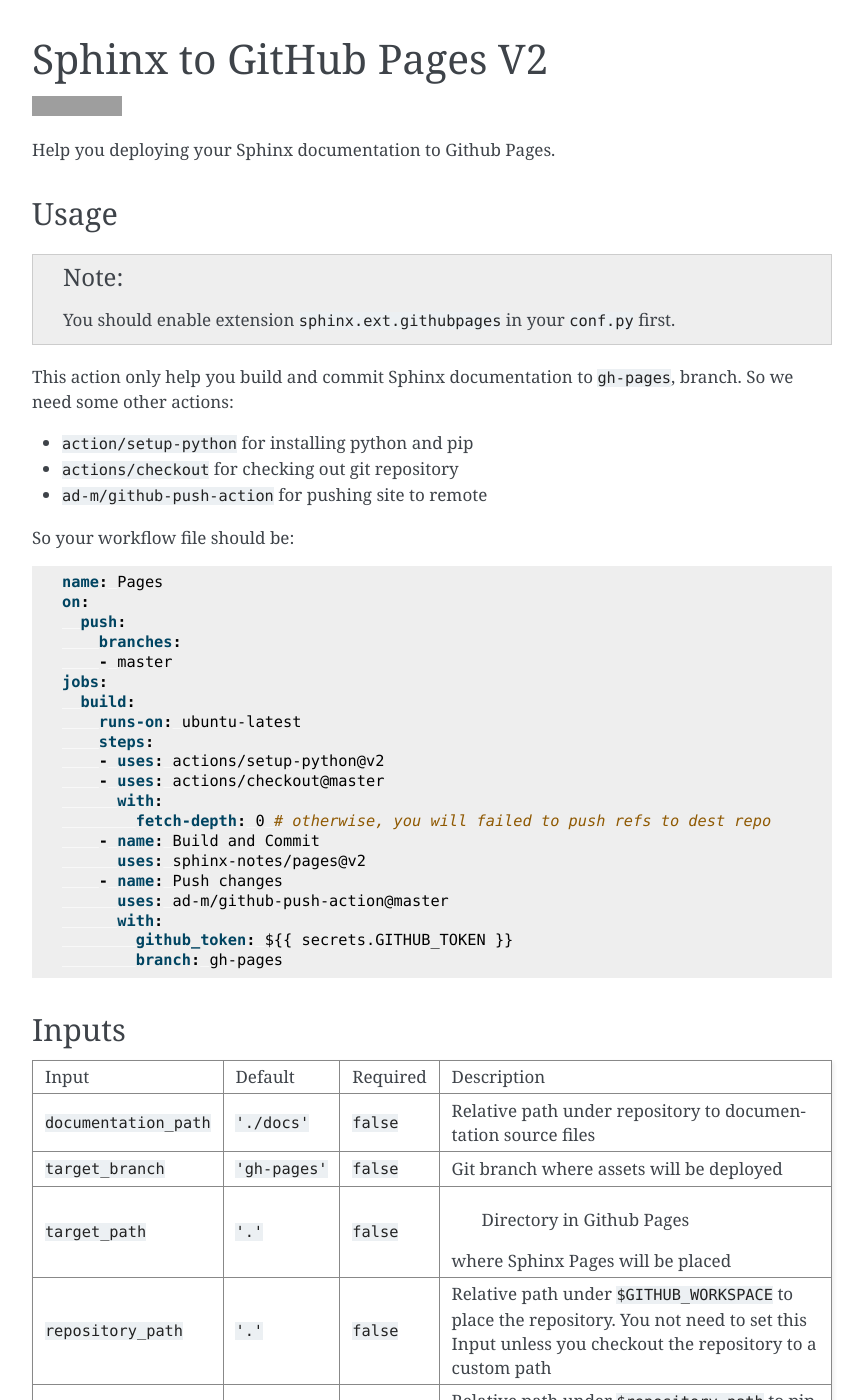
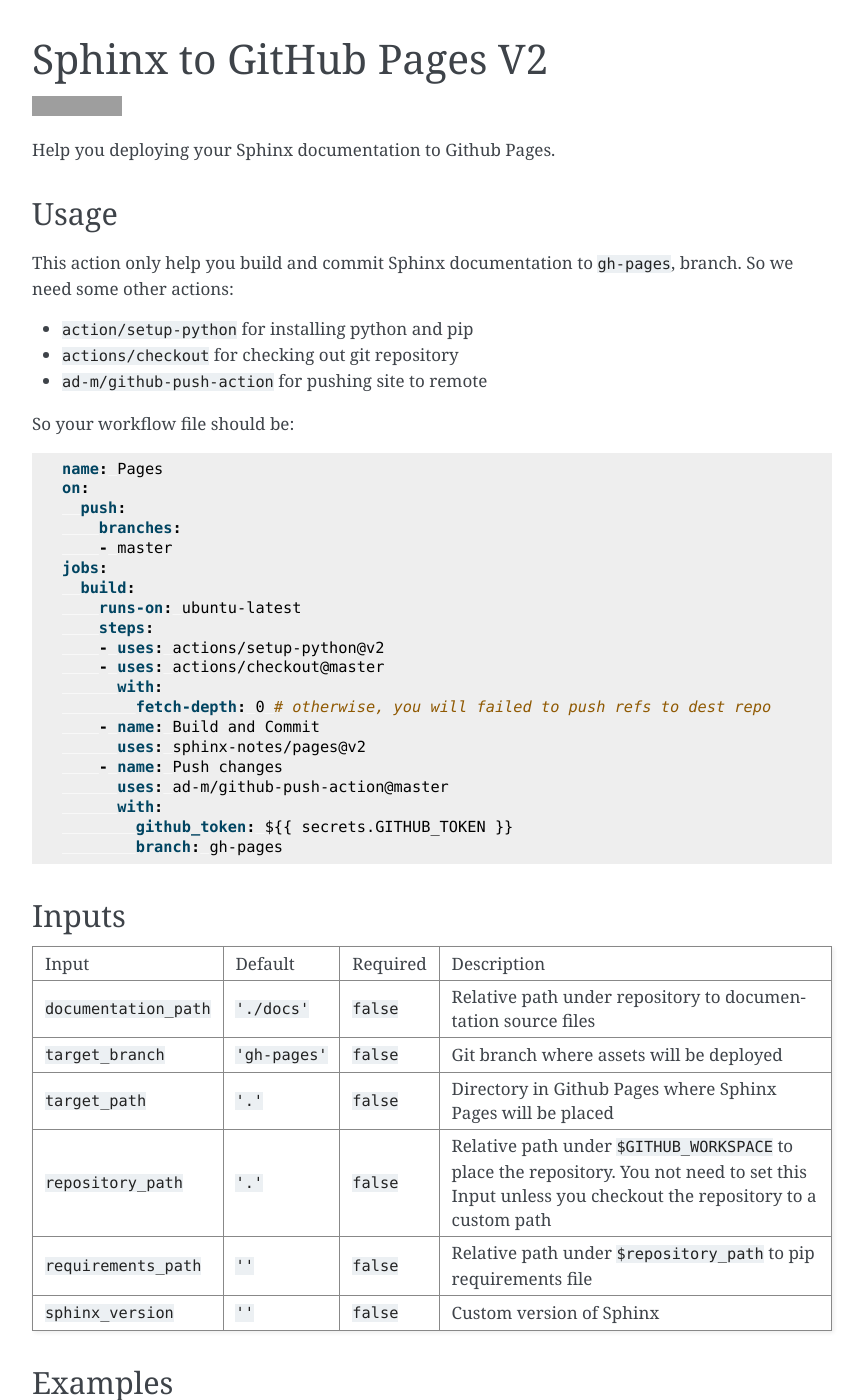
Before and after one commit to sphinx-notes/pages, a Sphinx documentation site: the page built from docs/index.rst, in a window 1280 px wide and 1400 px high. Shown: the whole window, without its empty margins (168-1032 px from the left). Built offline with Sphinx 7.4.7, drawn with Linux system fonts in a browser that asks for light colours; grey boxes are pictures that could not be loaded.

```diff
--- a/README.rst
+++ b/README.rst
@@ -9,11 +9,6 @@
 
 Usage
 =====
-
-.. note::
-
-   You should enable extension ``sphinx.ext.githubpages`` in your ``conf.py``
-   first.
 
 This action only help you build and commit Sphinx documentation to ``gh-pages``,
 branch. So we need some other actions:
@@ -58,7 +53,7 @@
                                                     source files
 ``target_branch``       ``'gh-pages'`` ``false``    Git branch where assets will
                                                     be deployed
-``target_path``          ``'.'``        ``false``    Directory in Github Pages
+``target_path``          ``'.'``        ``false``   Directory in Github Pages
                                                     where Sphinx Pages will be
                                                     placed
 ``repository_path``     ``'.'``        ``false``    Relative path under
--- a/docs/conf.py
+++ b/docs/conf.py
@@ -30,9 +30,7 @@
 # Add any Sphinx extension module names here, as strings. They can be
 # extensions coming with Sphinx (named 'sphinx.ext.*') or your custom
 # ones.
-extensions = [
-    'sphinx.ext.githubpages'
-]
+extensions = []
 
 # Add any paths that contain templates here, relative to this directory.
 templates_path = ['_templates']
```
Also changed, not shown: 1 other file.
